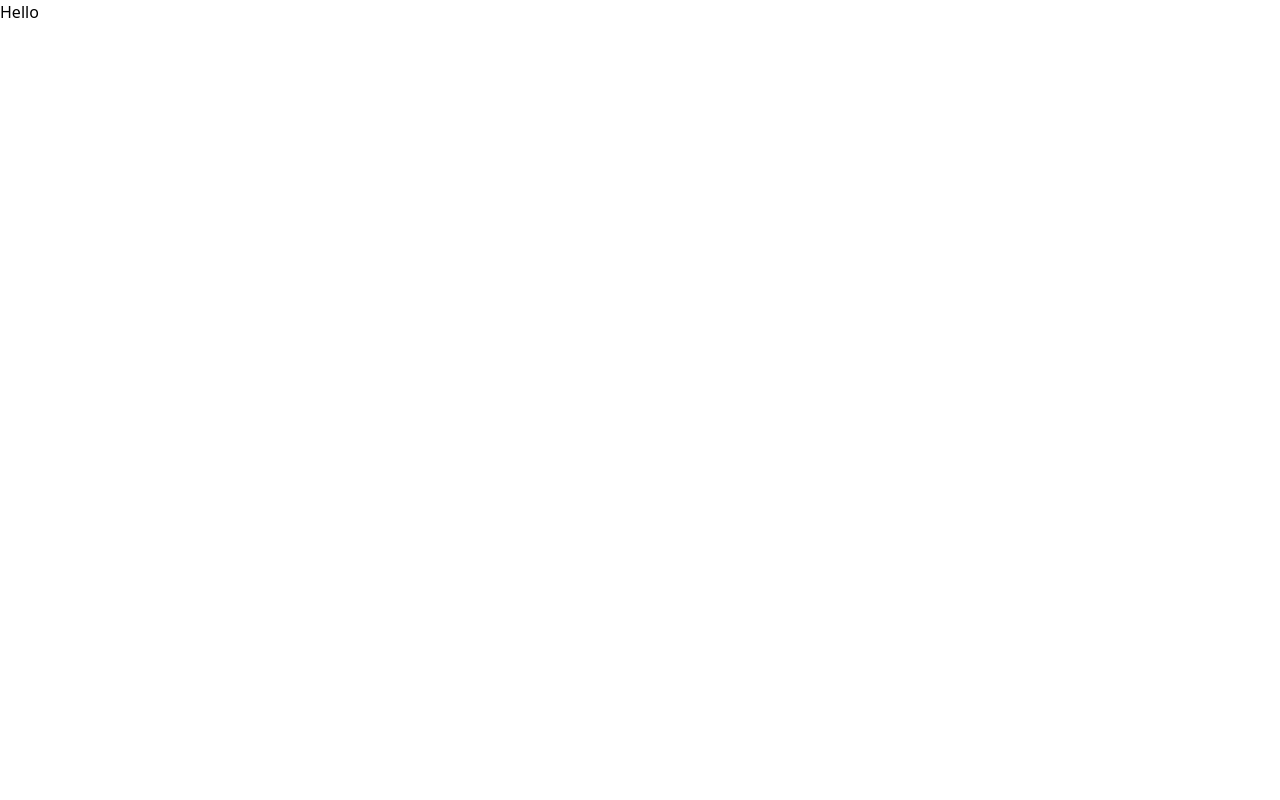
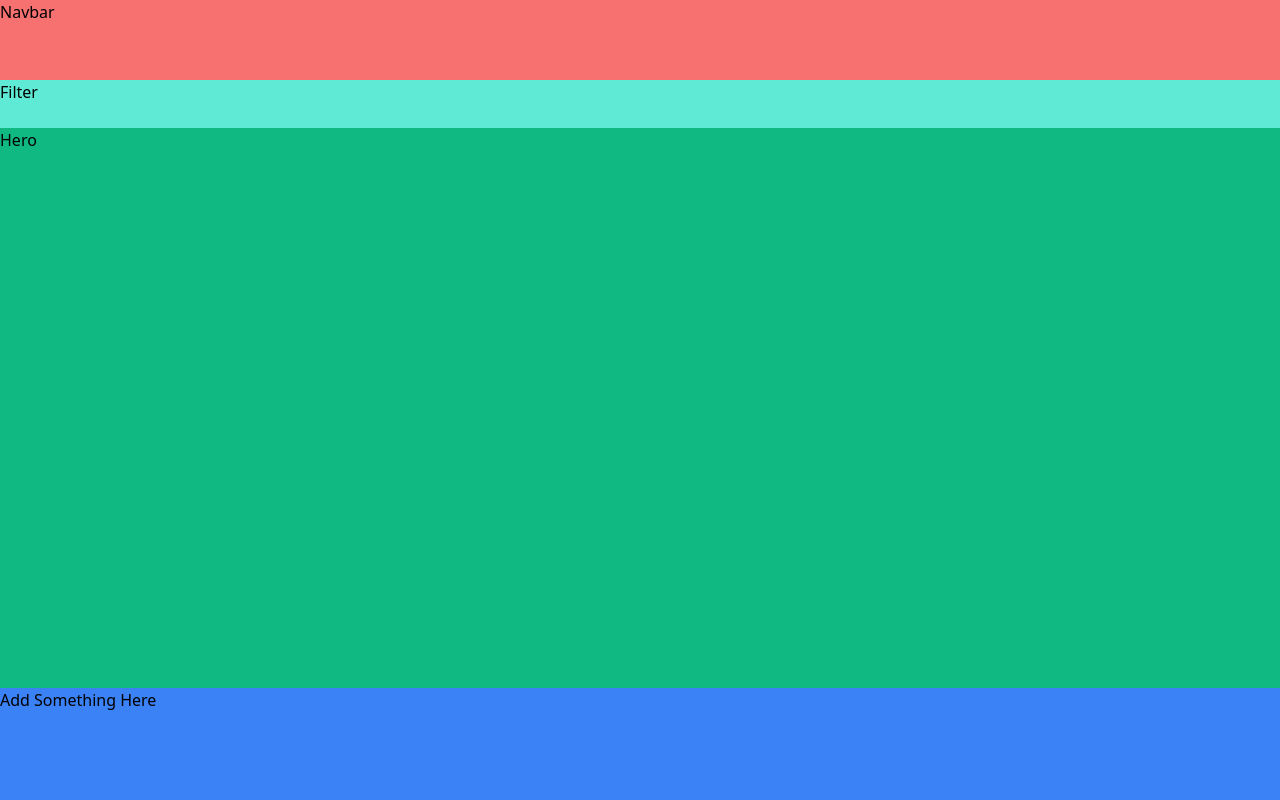
Before and after one commit to Subham-Beura/ekirana, a Next.js app: page / in a window 1280 px wide. Shown: the top 800 px of the page. Built offline with nearby package versions, Linux system fonts and the light colour scheme.

Commit message:
HomePage Structure

```diff
--- /dev/null
+++ b/components/Filter.tsx
@@ -0,0 +1,6 @@
+const Filter=()=>{
+    return (
+        <div className="h-12">Filter</div>
+    )
+}
+export default Filter
--- /dev/null
+++ b/components/Footer.tsx
@@ -0,0 +1,6 @@
+const Footer = () => {
+    return (
+        <div className="h-32">Footer</div>
+    )
+}
+export default Footer
--- /dev/null
+++ b/components/Grid.tsx
@@ -0,0 +1,11 @@
+const Grid = () => {
+    return (
+        <div className="h-screen bg-indigo-400 p-3">
+            <div className="h-full bg-orange-400">
+
+            </div>
+        </div>
+
+    )
+}
+export default Grid
--- /dev/null
+++ b/components/Hero.tsx
@@ -0,0 +1,11 @@
+const Hero=()=>{
+    return (
+        <>
+        <div className="bg-emerald-500 h-[70vh]">
+            Hero
+        </div>
+        <div className="bg-blue-500 h-36"> Add Something Here</div>
+        </>
+    )
+}
+export default Hero
--- /dev/null
+++ b/components/Navbar.tsx
@@ -0,0 +1,10 @@
+const Navbar = () => {
+    return (
+        <div className="h-20 bg-red-400">
+        Navbar
+
+        </div>
+    )
+
+}
+export default Navbar
--- a/pages/index.tsx
+++ b/pages/index.tsx
@@ -1,9 +1,17 @@
-import Head from 'next/head'
-import Image from 'next/image'
-import styles from '../styles/Home.module.css'
+import Filter from "../components/Filter";
+import Footer from "../components/Footer";
+import Grid from "../components/Grid";
+import Hero from "../components/Hero";
+import Navbar from "../components/Navbar";
 
 export default function Home() {
   return (
- <h1 className=''>Hello</h1>
+    <div className="flex flex-col bg-teal-300 ">
+      <Navbar/>
+      <Filter/>
+      <Hero/>
+      <Grid/>
+      <Footer/>
+    </div>
   )
 }
```
